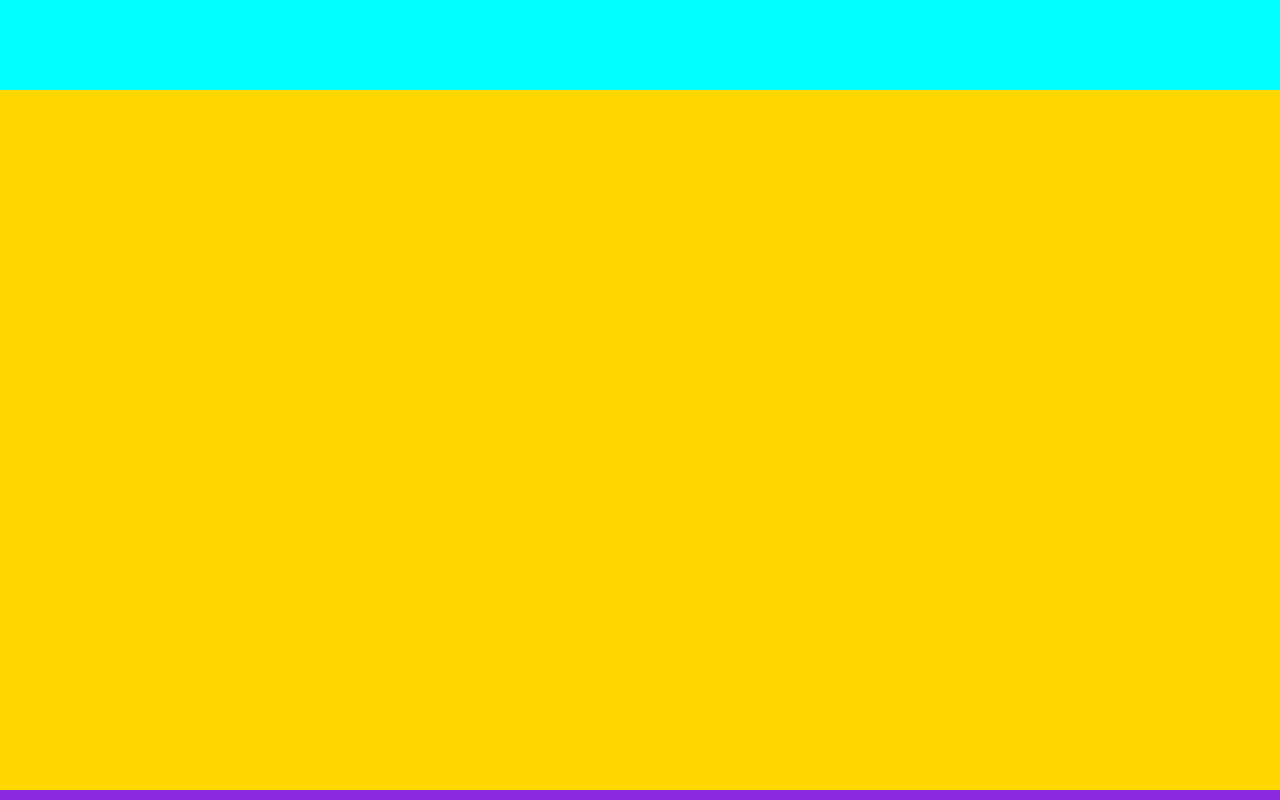
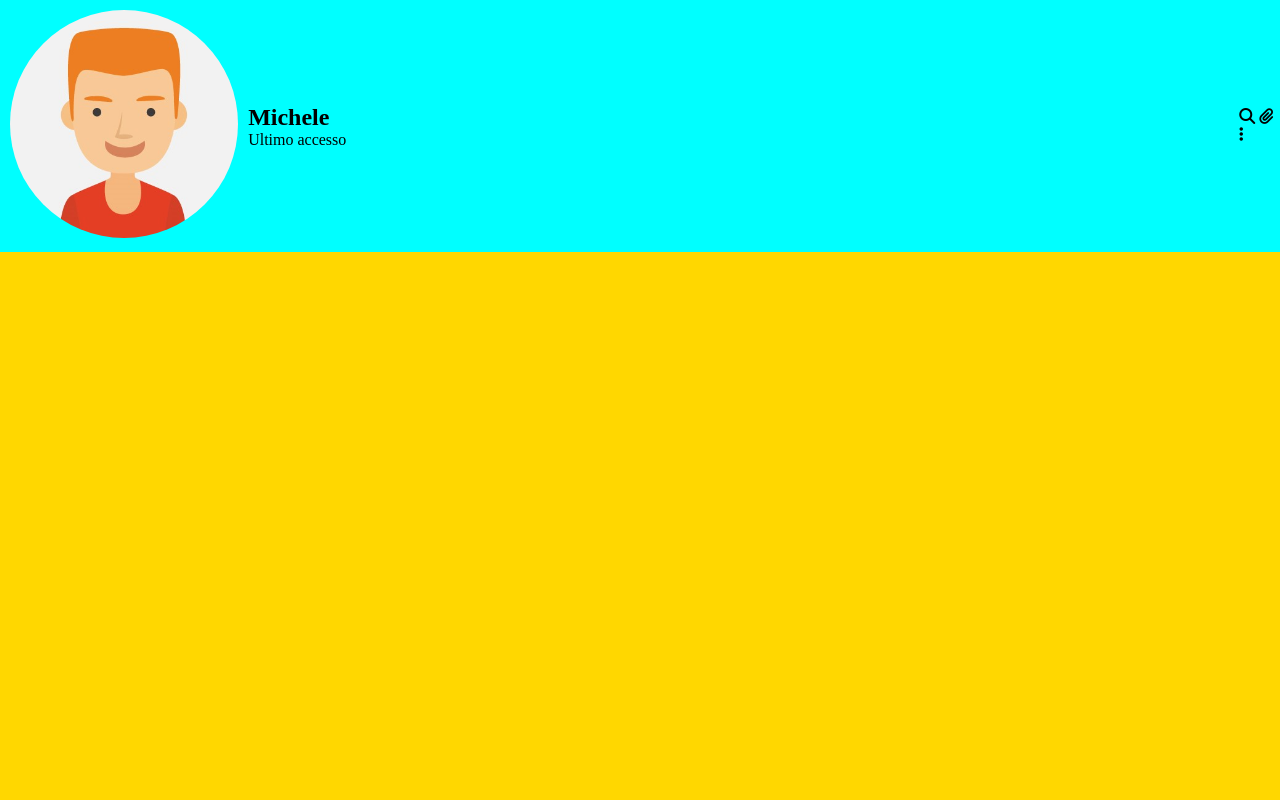
Before and after one commit to MattiaMessana/html-css-boolzapp, a plain HTML site: page index.html in a window 1280 px wide. Shown: the top 800 px of the page. Drawn offline with Linux system fonts and the light colour scheme.

Commit message:
add:header section

```diff
--- a/css/style.css
+++ b/css/style.css
@@ -23,12 +23,56 @@ img {
 /* HEADER */
 
 header {
+    width: 100%;
+    display: flex;
+    align-items: center;
+
     /* background-color: #EAEAEA; */
 
     /* debug */
     background-color: aqua;
-    height: 90px;
+    /* height: 90px; */
 }
+
+.avatar {
+    width: 20%;
+    padding: 5px;
+    text-align: left;
+}
+
+.avatar img {
+
+    object-fit: cover;
+    object-position: center;
+    border-radius: 50%;
+    aspect-ratio: 1;
+    padding: 5px;
+
+}
+
+.info-avatar {
+    width: 80%;
+}
+
+.utility {
+    display: none;
+}
+
+
+@media screen and (min-width:768px) {
+
+    .header {
+    justify-content: space-between;
+    gap: 0;
+
+    }
+
+
+    .utility {
+        display: inline-block;
+    }
+}
+
 
 
 /* TEX-SECTION */
--- a/index.html
+++ b/index.html
@@ -1,25 +1,40 @@
 <!DOCTYPE html>
 <html lang="en">
+
 <head>
     <meta charset="UTF-8">
     <meta name="viewport" content="width=device-width, initial-scale=1.0">
     <title>BOOLZAPP</title>
     <!-- style -->
+
     <link rel="stylesheet" href="./css/style.css">
+
+    <!-- font -->
+
+    <link rel="stylesheet" href="https://cdnjs.cloudflare.com/ajax/libs/font-awesome/6.5.1/css/all.min.css"
+        integrity="sha512-DTOQO9RWCH3ppGqcWaEA1BIZOC6xxalwEsw9c2QQeAIftl+Vegovlnee1c9QX4TctnWMn13TZye+giMm8e2LwA=="
+        crossorigin="anonymous" referrerpolicy="no-referrer" />
+
 </head>
+
 <body>
     <!-- header -->
     <header>
 
         <div class="avatar">
-            <img src="" alt="">
+            <img src="./img/avatar_1.jpg" alt="avatar">
         </div>
 
         <div class="info-avatar">
-            <h2></h2>
-            <p></p>
+            <h2>Michele</h2>
+            <p>Ultimo accesso</p>
         </div>
 
+        <div class="utility">
+            <i class="fa-solid fa-magnifying-glass"></i>
+            <i class="fa-solid fa-paperclip"></i>
+            <i class="fa-solid fa-ellipsis-vertical"></i>
+        </div>
     </header>
     <!-- /header -->
 
@@ -41,6 +56,9 @@
     <!-- footer -->
     <footer>
         <!-- emoji-section -->
+        <div class="emoji-container">
+
+        </div>
 
         <!-- /emoji-section -->
 
@@ -52,11 +70,14 @@
         <!-- /insertion-text-section -->
 
         <!-- voice-text-section -->
+        <div class="voice-container">
 
+        </div>
         <!-- /voice-text-section -->
 
     </footer>
 
     <!-- /footer -->
 </body>
+
 </html>
```
Lines whose indentation alone changed are shown as unchanged.
